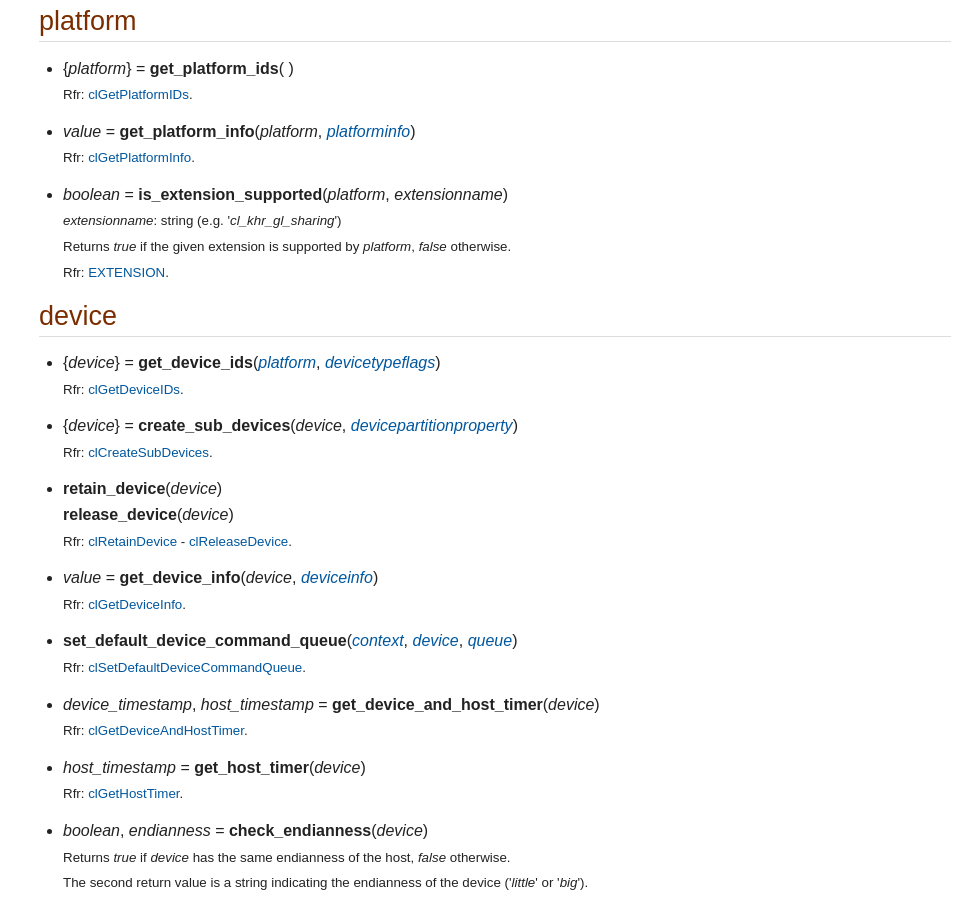
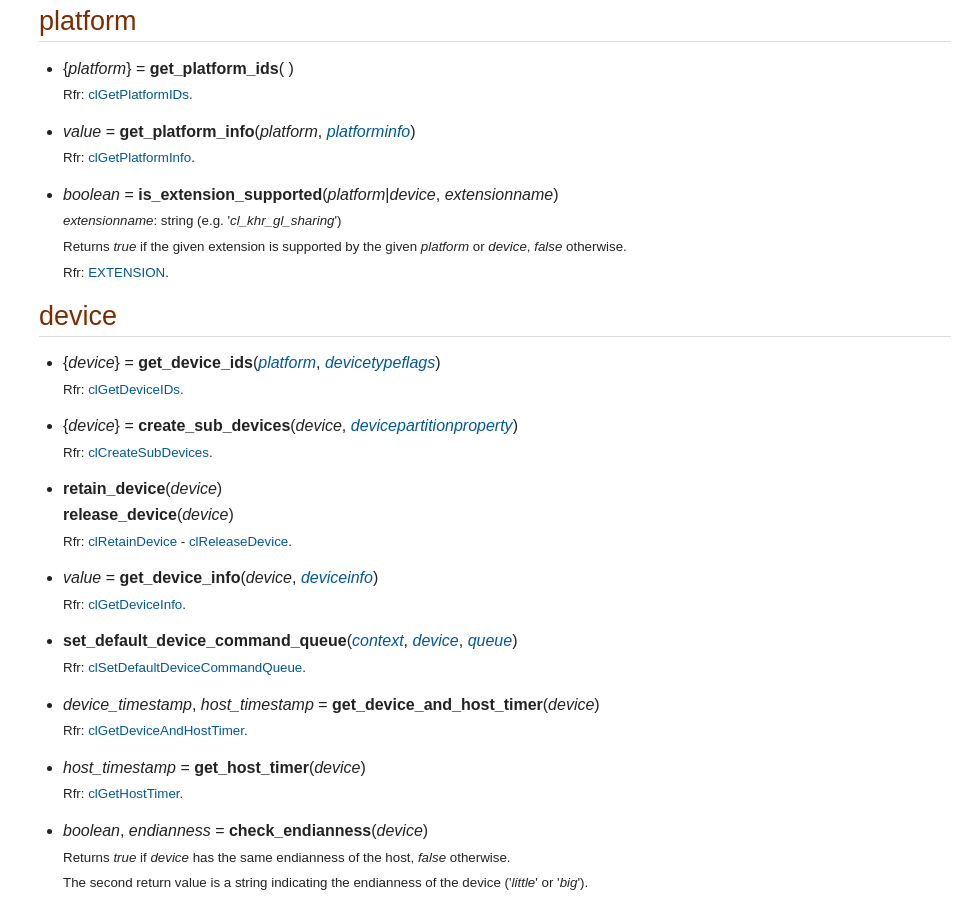
Before and after one commit to stetre/mooncl, a plain HTML site: page doc/index.html in a window 1280 px wide. Shown: the part 2499-3397 px from the top of the page, without its empty margins (305-1280 px from the left). Drawn offline with Linux system fonts and the light colour scheme.

Commit message:
Now is_extension_supported() accepts also a device

```diff
--- a/doc/index.html
+++ b/doc/index.html
@@ -1015,9 +1015,9 @@ These are described mainly in the <a href="#miscellanea">'Miscellanea'</a> subse
 <div id="is_extension_supported" class="ulist">
 <ul>
 <li>
-<p><em>boolean</em> = <strong>is_extension_supported</strong>(<em>platform</em>, <em>extensionname</em>)<br>
+<p><em>boolean</em> = <strong>is_extension_supported</strong>(<em>platform</em>|<em>device</em>, <em>extensionname</em>)<br>
 <span class="small"><em>extensionname</em>: string (e.g. '<em>cl_khr_gl_sharing</em>')<br>
-Returns <em>true</em> if the given extension is supported by <em>platform</em>, <em>false</em> otherwise.<br>
+Returns <em>true</em> if the given extension is supported by the given <em>platform</em> or <em>device</em>, <em>false</em> otherwise.<br>
 Rfr: <a href="https://www.khronos.org/registry/OpenCL/sdk/2.1/docs/man/xhtml/EXTENSION.html">EXTENSION</a>.</span></p>
 </li>
 </ul>
```
Also changed, not shown: 2 other files.
